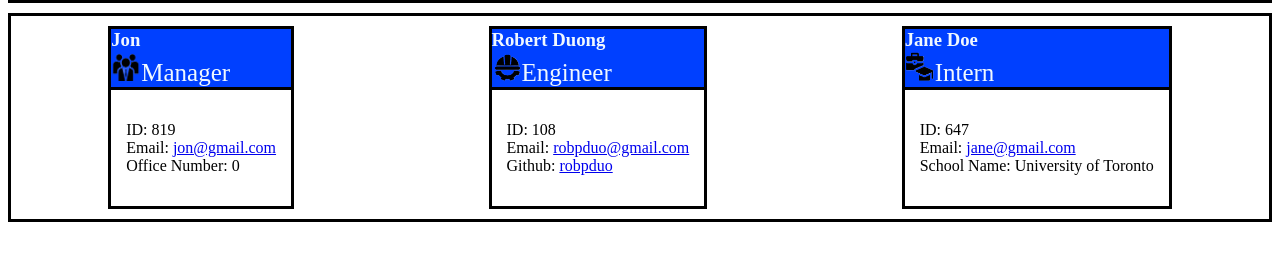
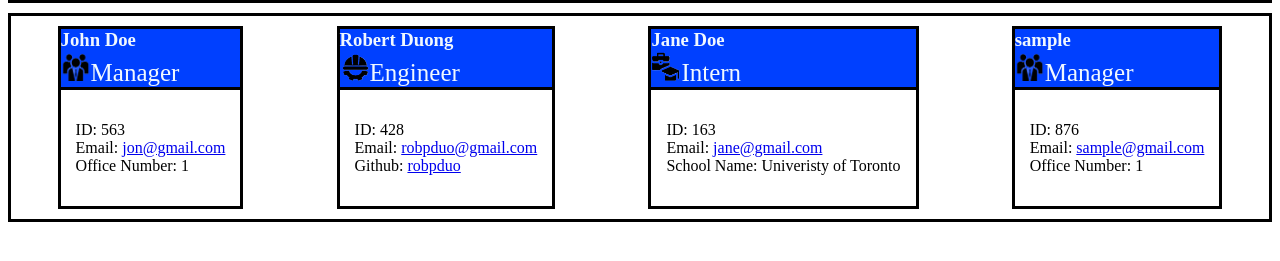
Before and after one commit to robpduo/Team-Profile-Generator, a website: page dist/index.html in a window 1280 px wide. Shown: the part 91-352 px from the top of the page. Drawn offline with Linux system fonts and the light colour scheme.

Commit message:
new html generated

```diff
--- a/dist/index.html
+++ b/dist/index.html
@@ -22,7 +22,7 @@
 
                     <div class="card">
                         <div class="card-title">
-                            <h3 class="name">Jon</h3>
+                            <h3 class="name">John Doe</h3>
 
                             <img class="image" src="manager.png"><span class="role">Manager</span></img>
 
@@ -30,9 +30,9 @@
 
                         <div class="card-body">
                             <ul class="info">
-                                <li class="list-item id">ID: 819</li>
+                                <li class="list-item id">ID: 563</li>
                                 <li class="list-item email">Email: <span><a href="mailto:jon@gmail.com">jon@gmail.com</a></span></li>
-                                <li class="list-item office-number">Office Number: 0</li>
+                                <li class="list-item office-number">Office Number: 1</li>
 
 
                             </ul>
@@ -50,7 +50,7 @@
                         <div class="card-body">
                             <ul class="info">
 
-                                <li class="list-item id">ID: 108</li>
+                                <li class="list-item id">ID: 428</li>
                                 <li class="list-item email">Email: <span><a href="mailto:robpduo@gmail.com">robpduo@gmail.com</a></span></li>
                                 <li class="list-item github">Github: <span><a href="https://www.github.com/robpduo">robpduo</a></span></li>
 
@@ -70,9 +70,28 @@
                             <ul class="info">
 
 
-                                <li class="list-item id">ID: 647</li>
+                                <li class="list-item id">ID: 163</li>
                                 <li class="list-item email">Email: <span><a href="mailto:jane@gmail.com">jane@gmail.com</a></span></li>
-                                <li class="list-item school">School Name: University of Toronto</li>
+                                <li class="list-item school">School Name: Univeristy of Toronto</li>
+                            </ul>
+                        </div>
+                    </div>
+
+                    <div class="card">
+                        <div class="card-title">
+                            <h3 class="name">sample</h3>
+
+                            <img class="image" src="manager.png"><span class="role">Manager</span></img>
+
+                        </div>
+
+                        <div class="card-body">
+                            <ul class="info">
+                                <li class="list-item id">ID: 876</li>
+                                <li class="list-item email">Email: <span><a href="mailto:sample@gmail.com">sample@gmail.com</a></span></li>
+                                <li class="list-item office-number">Office Number: 1</li>
+
+
                             </ul>
                         </div>
                     </div>
```
